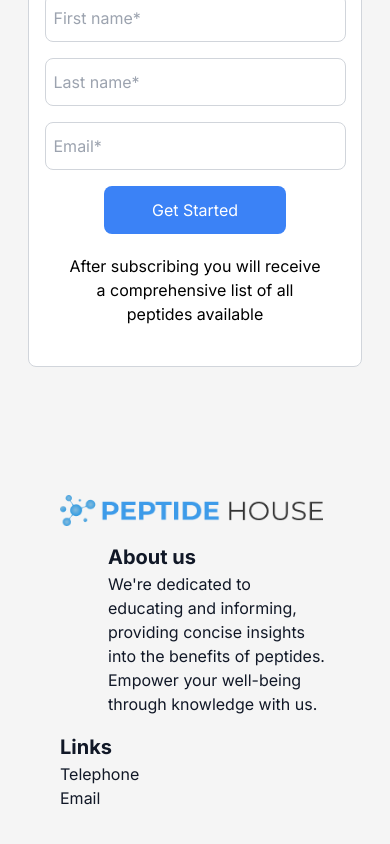
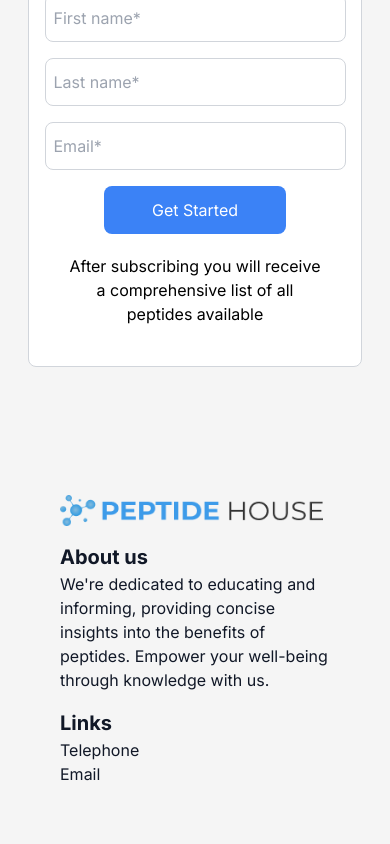
Before and after one commit to ana7766/peptide_house, a Next.js app in the folder peptides/: page / in a window 390 px wide. Shown: the part 10053-10897 px from the top of the page. Built offline with nearby package versions, Linux system fonts and the light colour scheme.

Commit message:
small fix

```diff
--- a/peptides/src/app/page.tsx
+++ b/peptides/src/app/page.tsx
@@ -440,7 +440,7 @@ export default function Home() {
               <Image src="/logo.png" alt="Logo" width={263} height={31} />
             </div>
             <div className="w-full md:w-1/2 text-left md:mt-0 mt-4">
-              <div className="small-text text-gray-900 ml-12">
+              <div className="small-text text-gray-900 md:ml-12">
                 <div className="text-gray-900 small-text-title font-bold">
                   About us
                 </div>
```
